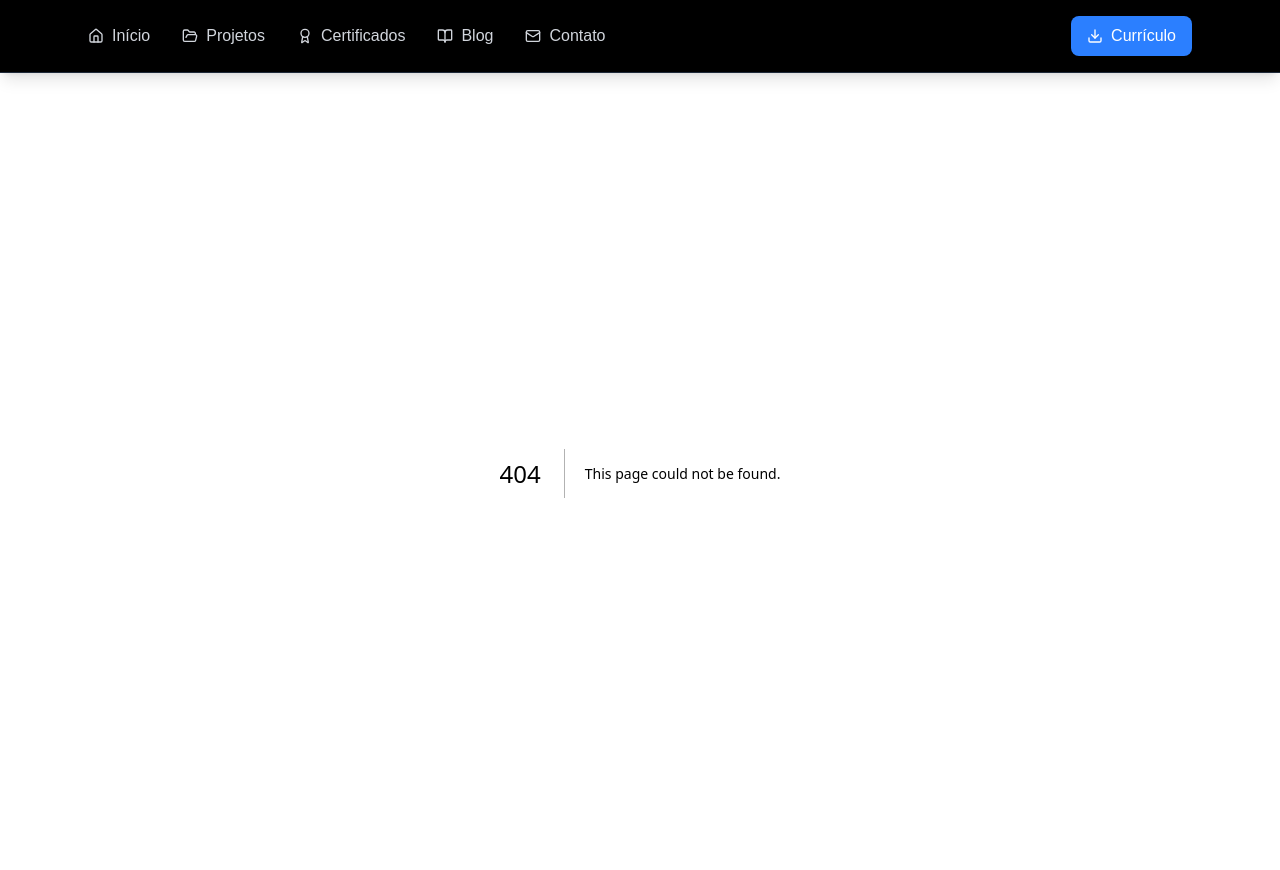
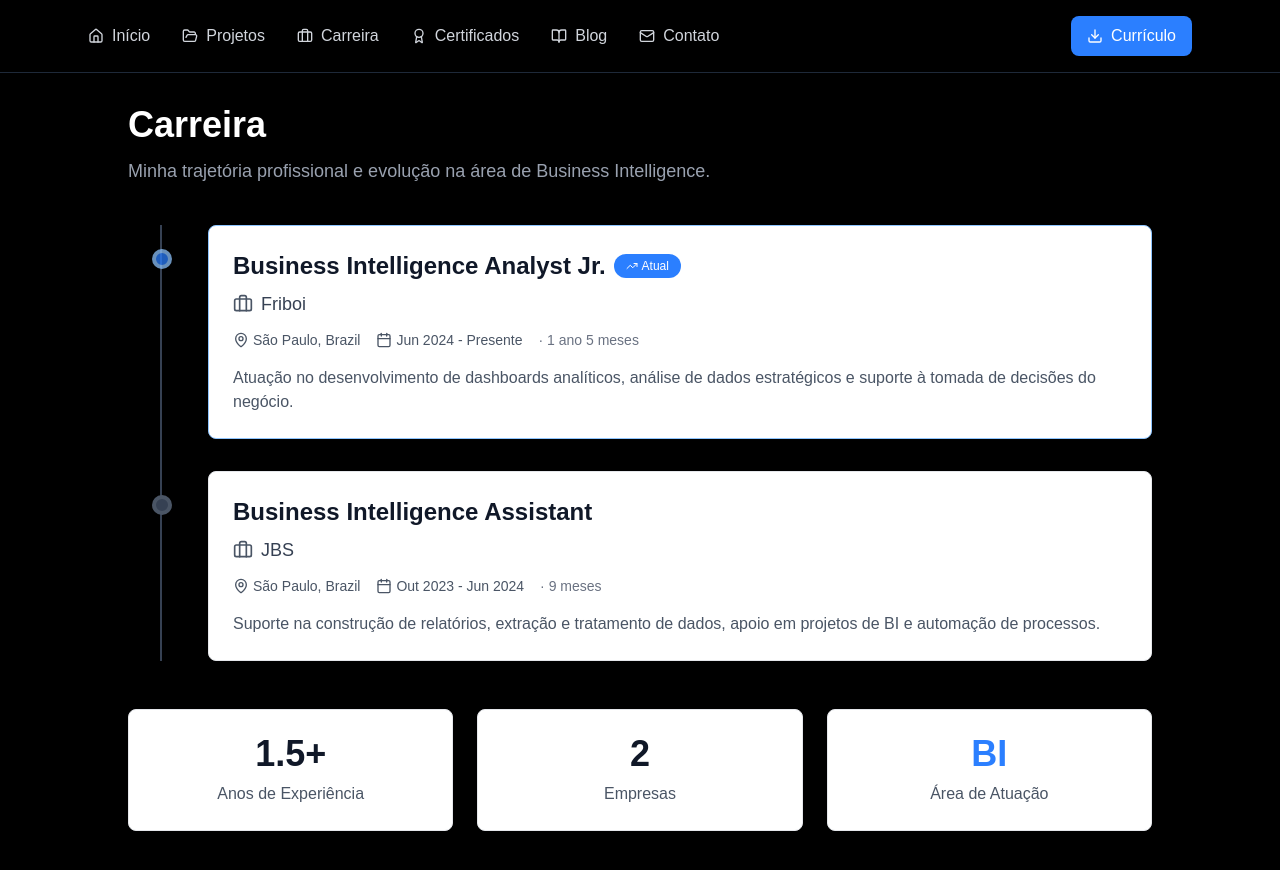
Before and after one commit to Freitassync/freitas-projetos, a Next.js app: page /carreira in a window 1280 px wide. Before the commit this address had no page. Shown: the top 870 px of the page. Built offline with nearby package versions, Linux system fonts and the light colour scheme.

Commit message:
feat(career): add career page with timeline and professional experience

```diff
--- a/src/app/Navbar.tsx
+++ b/src/app/Navbar.tsx
@@ -1,5 +1,5 @@
 import Link from "next/link";
-import { Home, FolderOpen, Mail, BookOpen, Download, Award } from "lucide-react";
+import { Home, FolderOpen, Mail, BookOpen, Download, Award, Briefcase } from "lucide-react";
 
 export default function Navbar() {
   return (
@@ -16,6 +16,12 @@ export default function Navbar() {
             <Link href="/projetos" className="flex items-center gap-2 text-gray-300 hover:text-white transition-colors">
               <FolderOpen className="w-4 h-4" />
               Projetos
+            </Link>
+          </li>
+          <li>
+            <Link href="/carreira" className="flex items-center gap-2 text-gray-300 hover:text-white transition-colors">
+              <Briefcase className="w-4 h-4" />
+              Carreira
             </Link>
           </li>
           <li>
--- /dev/null
+++ b/src/app/carreira/page.tsx
@@ -0,0 +1,103 @@
+import { Briefcase, Calendar, MapPin, TrendingUp } from 'lucide-react';
+
+export default function CarreiraPage() {
+  const experiencias = [
+    {
+      cargo: "Business Intelligence Analyst Jr.",
+      empresa: "Friboi",
+      localizacao: "São Paulo, Brazil",
+      periodo: "Jun 2024 - Presente",
+      duracao: "1 ano 5 meses",
+      atual: true,
+      descricao: "Atuação no desenvolvimento de dashboards analíticos, análise de dados estratégicos e suporte à tomada de decisões do negócio."
+    },
+    {
+      cargo: "Business Intelligence Assistant",
+      empresa: "JBS",
+      localizacao: "São Paulo, Brazil",
+      periodo: "Out 2023 - Jun 2024",
+      duracao: "9 meses",
+      atual: false,
+      descricao: "Suporte na construção de relatórios, extração e tratamento de dados, apoio em projetos de BI e automação de processos."
+    }
+  ];
+
+  return (
+    <main className="min-h-screen bg-black p-8">
+      <div className="max-w-5xl mx-auto animate-fade-in">
+        <div className="mb-10">
+          <h1 className="text-4xl font-bold text-white mb-3">Carreira</h1>
+          <p className="text-lg text-gray-400">Minha trajetória profissional e evolução na área de Business Intelligence.</p>
+        </div>
+
+        <div className="relative">
+          {/* Timeline vertical */}
+          <div className="absolute left-8 top-0 bottom-0 w-0.5 bg-gray-700"></div>
+
+          <div className="space-y-8">
+            {experiencias.map((exp, index) => (
+              <div key={index} className="relative pl-20">
+                {/* Indicador de timeline */}
+                <div className={`absolute left-6 top-6 w-5 h-5 rounded-full border-4 ${
+                  exp.atual ? 'bg-blue-500 border-blue-300 animate-pulse' : 'bg-gray-700 border-gray-600'
+                }`}></div>
+
+                <div className={`bg-white rounded-lg shadow-lg p-6 border ${
+                  exp.atual ? 'border-blue-300' : 'border-gray-200'
+                } hover:shadow-xl transition-all duration-300`}>
+                  <div className="flex items-start justify-between mb-3">
+                    <div>
+                      <div className="flex items-center gap-2 mb-2">
+                        <h2 className="text-2xl font-semibold text-gray-900">{exp.cargo}</h2>
+                        {exp.atual && (
+                          <span className="text-xs px-3 py-1 bg-blue-500 text-white rounded-full font-medium flex items-center gap-1">
+                            <TrendingUp className="w-3 h-3" />
+                            Atual
+                          </span>
+                        )}
+                      </div>
+                      <p className="text-lg text-gray-700 font-medium flex items-center gap-2">
+                        <Briefcase className="w-5 h-5 text-gray-600" />
+                        {exp.empresa}
+                      </p>
+                    </div>
+                  </div>
+
+                  <div className="flex flex-wrap gap-4 text-gray-600 text-sm mb-4">
+                    <span className="flex items-center gap-1">
+                      <MapPin className="w-4 h-4" />
+                      {exp.localizacao}
+                    </span>
+                    <span className="flex items-center gap-1">
+                      <Calendar className="w-4 h-4" />
+                      {exp.periodo}
+                    </span>
+                    <span className="text-gray-500">· {exp.duracao}</span>
+                  </div>
+
+                  <p className="text-gray-600">{exp.descricao}</p>
+                </div>
+              </div>
+            ))}
+          </div>
+        </div>
+
+        {/* Estatísticas */}
+        <div className="grid grid-cols-1 md:grid-cols-3 gap-6 mt-12">
+          <div className="bg-white rounded-lg shadow-lg p-6 border border-gray-200 text-center">
+            <div className="text-4xl font-bold text-gray-900 mb-2">1.5+</div>
+            <div className="text-gray-600">Anos de Experiência</div>
+          </div>
+          <div className="bg-white rounded-lg shadow-lg p-6 border border-gray-200 text-center">
+            <div className="text-4xl font-bold text-gray-900 mb-2">2</div>
+            <div className="text-gray-600">Empresas</div>
+          </div>
+          <div className="bg-white rounded-lg shadow-lg p-6 border border-gray-200 text-center">
+            <div className="text-4xl font-bold text-blue-500 mb-2">BI</div>
+            <div className="text-gray-600">Área de Atuação</div>
+          </div>
+        </div>
+      </div>
+    </main>
+  );
+}
```
